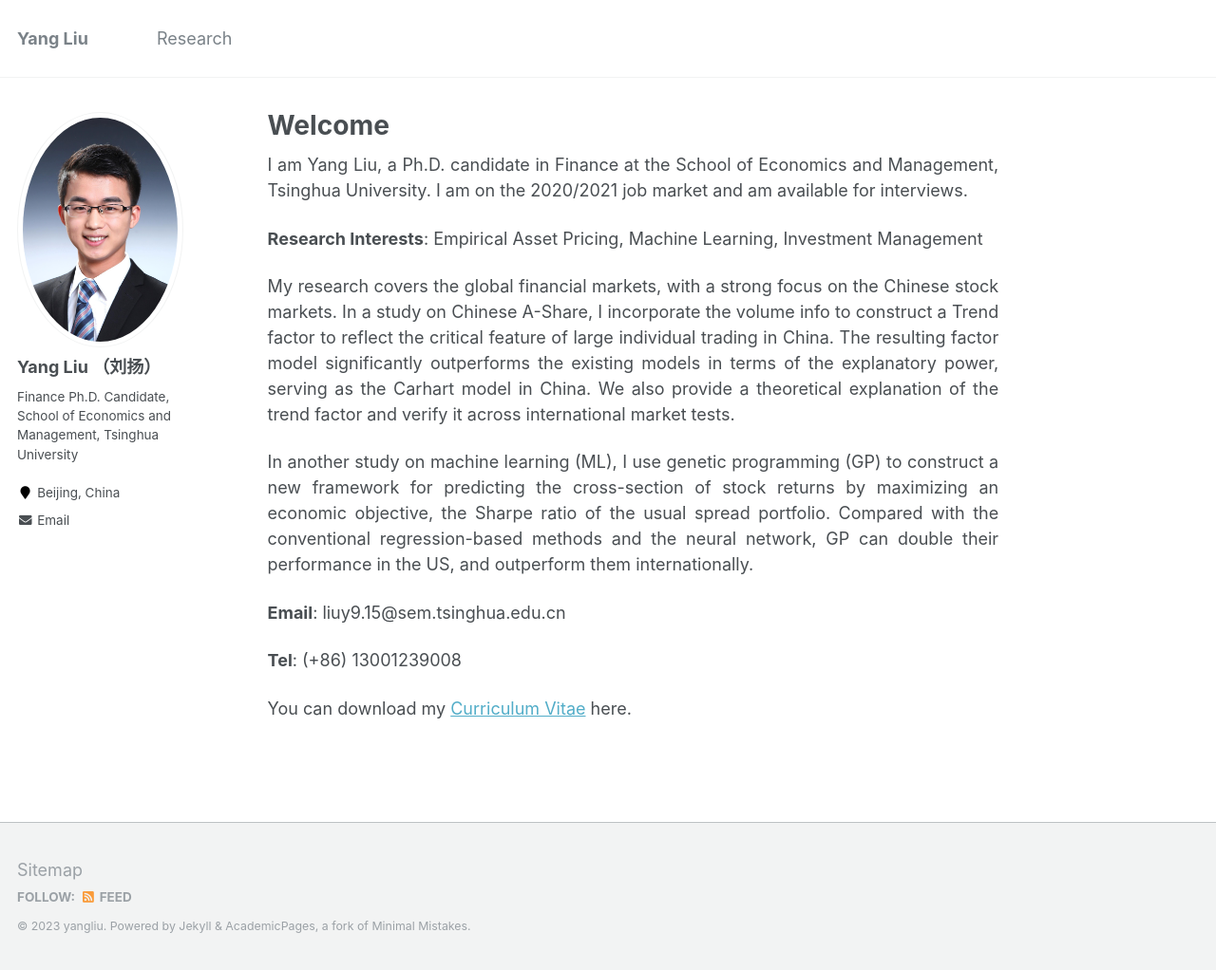
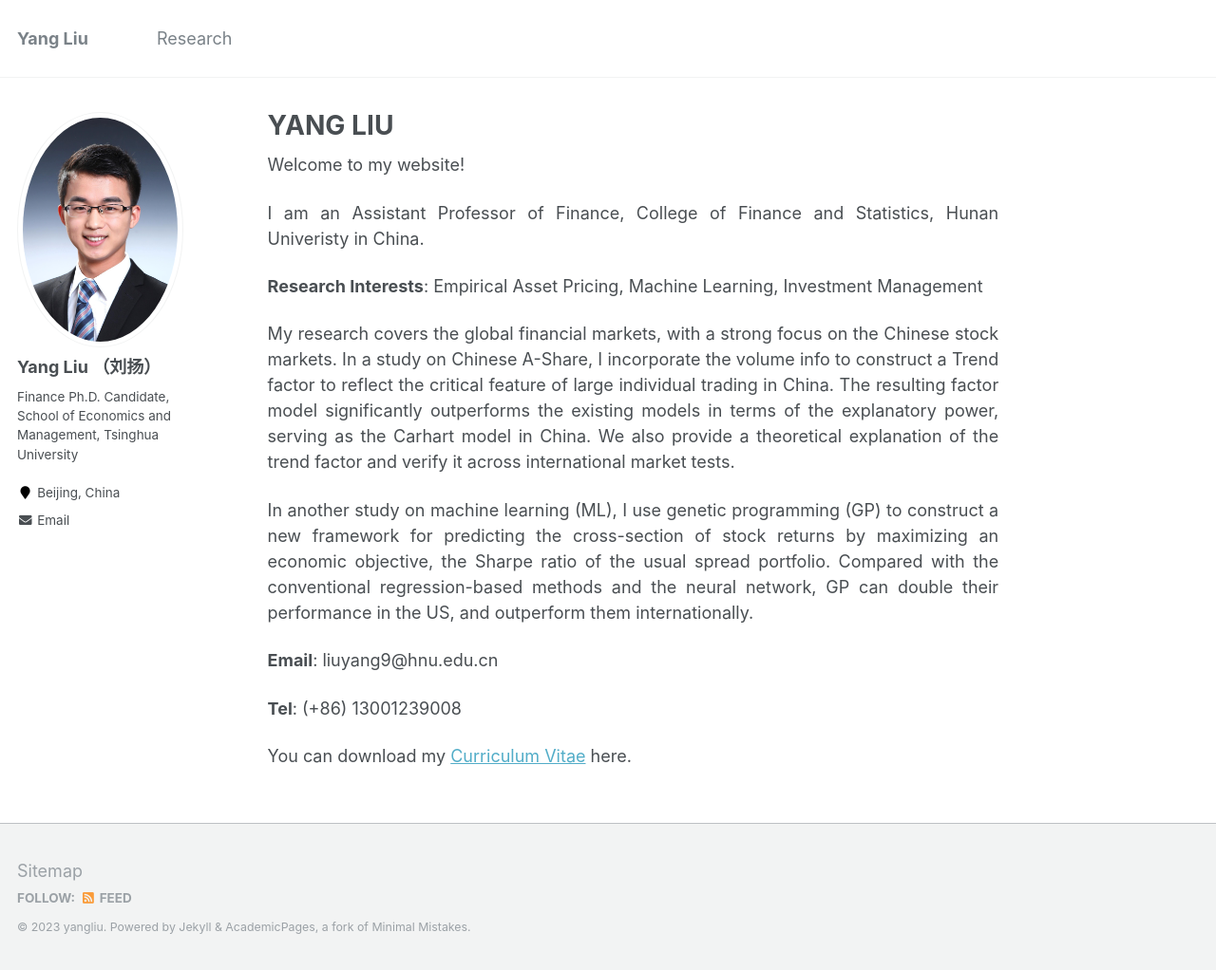
Before and after one commit to yangliu-finance/yangliu-finance.github.io, a Jekyll site: the page built from _pages/about.md, in a window 1280 px wide and 1022 px high. Shown: the whole window at 95% size. Built offline with Jekyll 4.4.1, drawn with Linux system fonts in a browser that asks for light colours.

Commit message:
Update about.md

```diff
--- a/_pages/about.md
+++ b/_pages/about.md
@@ -8,7 +8,9 @@ redirect_from:
   - /about.html
 ---
 
-I am Yang Liu, a Ph.D. candidate in Finance at the School of Economics and Management, Tsinghua University. I am on the 2020/2021 job market and am available for interviews.
+Welcome to my website!
+
+I am an Assistant Professor of Finance, College of Finance and Statistics, Hunan Univeristy in China.
 
 **Research Interests**: Empirical Asset Pricing, Machine Learning, Investment Management
 
@@ -27,7 +29,7 @@ the neural network, GP can double their performance in the US, and outperform th
 internationally.
 
 
-**Email**: liuy9.15@sem.tsinghua.edu.cn
+**Email**: liuyang9@hnu.edu.cn
 
 **Tel**: (+86) 13001239008
 
```
Also changed, not shown: other parts of _pages/about.md (+1 -1 lines).
